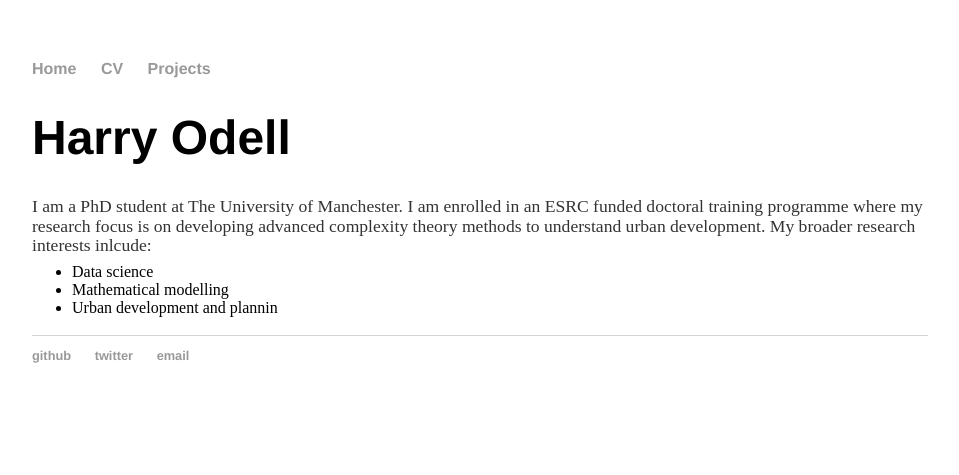
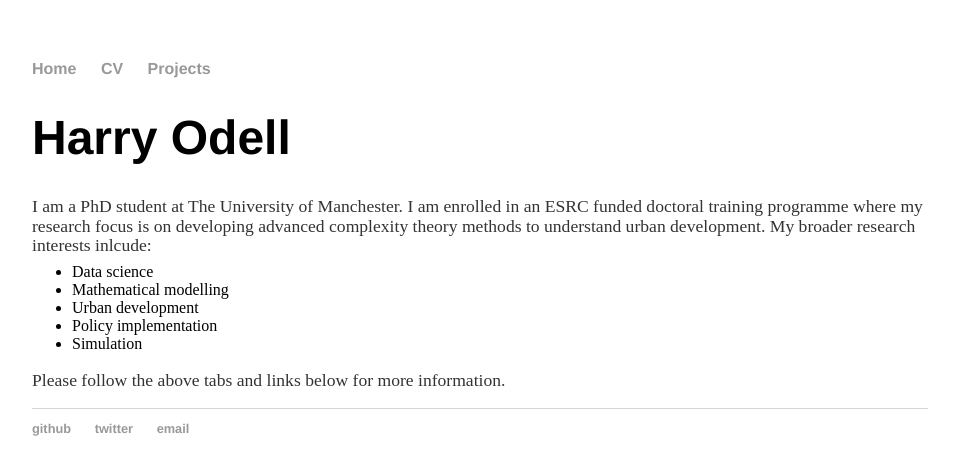
Before and after one commit to harryodell/harryodell.github.io, a Jekyll site: the page built from index.html, in a window 1280 px wide. Shown: the top 475 px of the page, without its empty margins (160-1119 px from the left). Built offline with Jekyll 4.4.1, drawn with Linux system fonts in a browser that asks for light colours.

Commit message:
Update index.html

```diff
--- a/index.html
+++ b/index.html
@@ -9,6 +9,13 @@ title: Harry Odell
 	<ul>
 		<li>Data science</li>
 		<li>Mathematical modelling</li>
-		<li>Urban development and plannin</li>
+		<li>Urban development</li>
+		<li>Policy implementation</li>
+		<li>Simulation</li>
 	</ul></p>
+
+<p>
+Please follow the above tabs and links below for more information.
+</p>
+
 </div>
```
